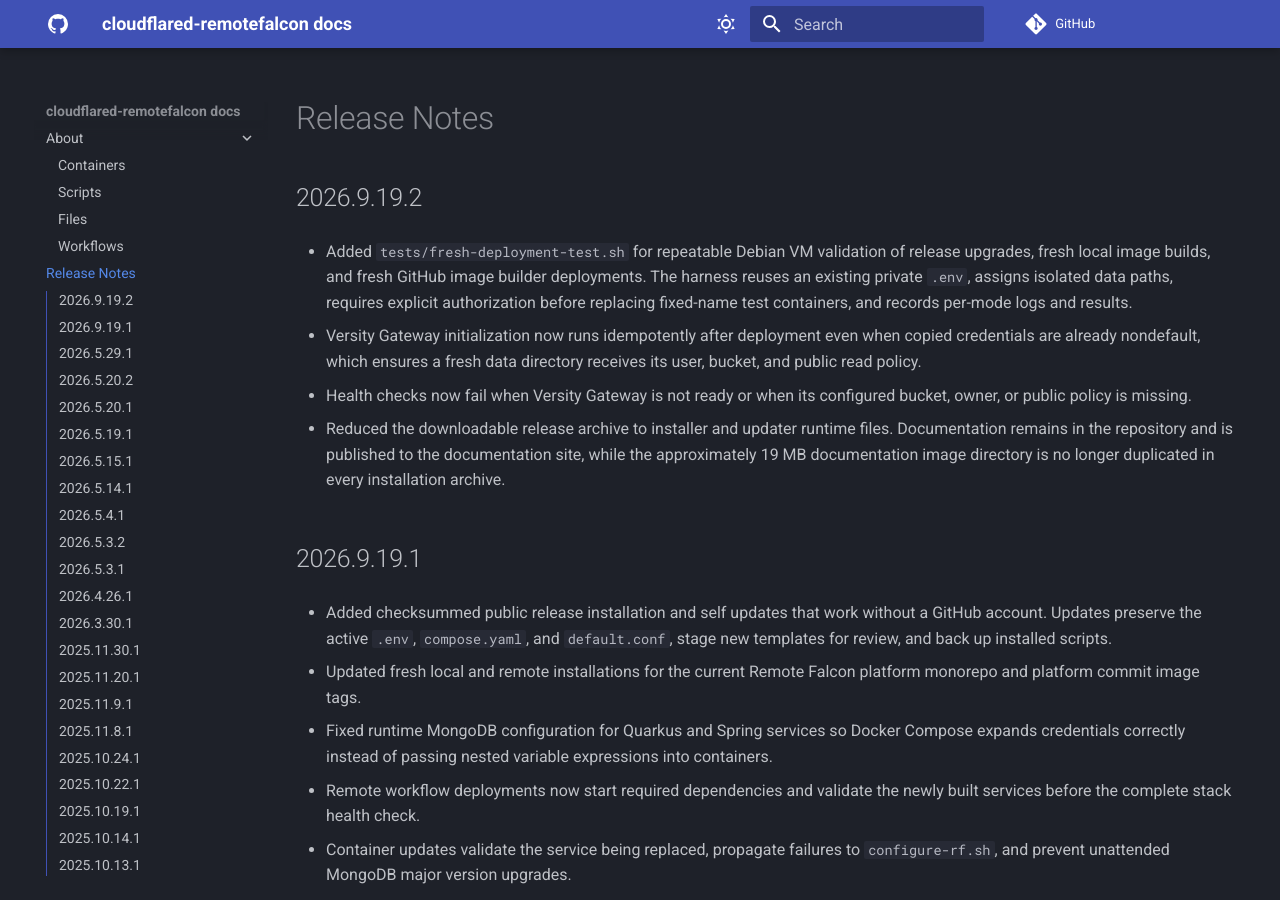
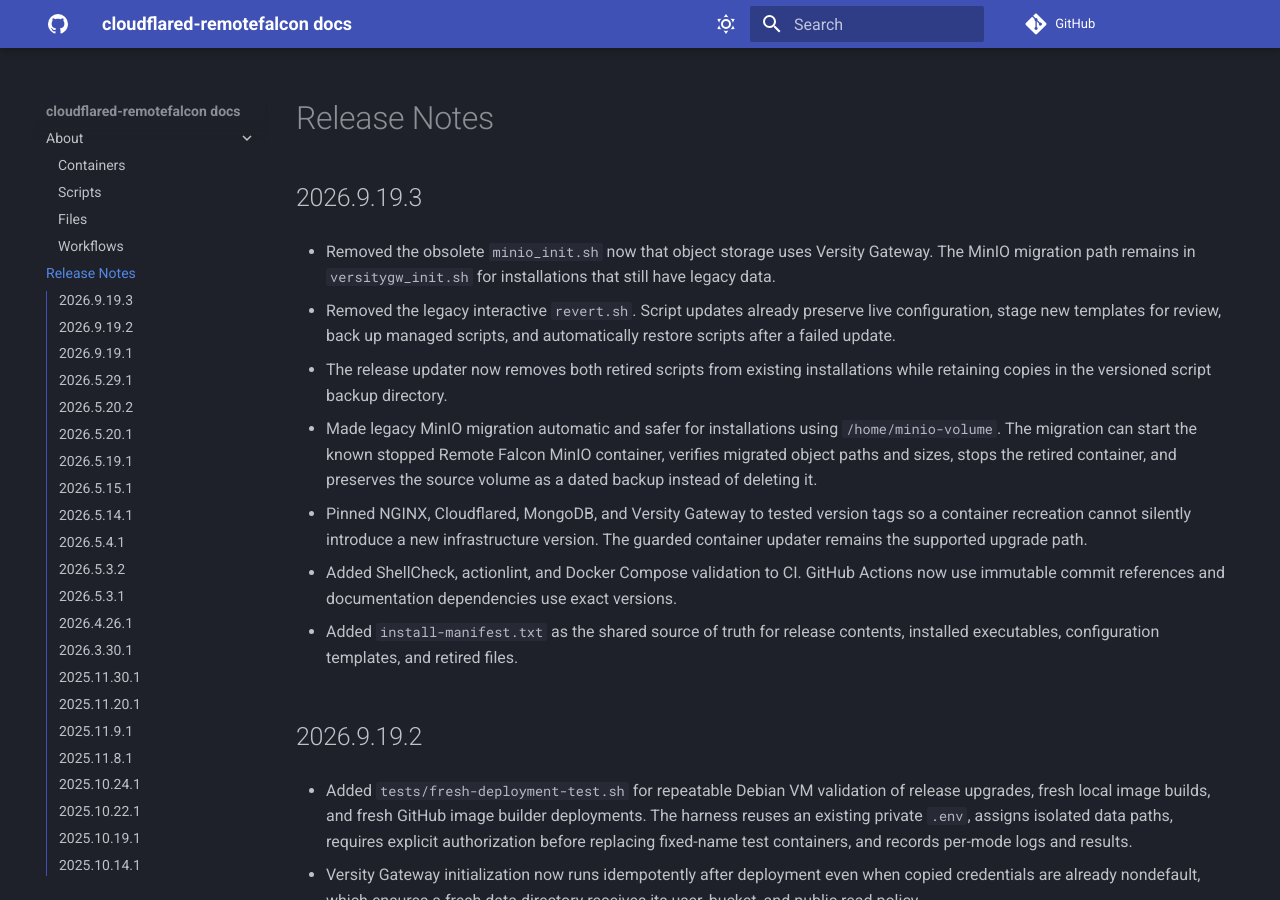
Before and after one commit to Ne0n09/cloudflared-remotefalcon, an MkDocs documentation site: the page built from docs/release-notes.md, in a window 1280 px wide and 900 px high. Built offline with MkDocs 1.6.1 and Material for MkDocs 9.7.7, drawn with Linux system fonts in a browser that asks for light colours; comment, search, counter and statistics services are not loaded.

Commit message:
Harden release installation and validation

```diff
--- a/docs/release-notes.md
+++ b/docs/release-notes.md
@@ -1,4 +1,20 @@
 # Release Notes
+
+## 2026.9.19.3
+
+- Removed the obsolete `minio_init.sh` now that object storage uses Versity Gateway. The MinIO migration path remains in `versitygw_init.sh` for installations that still have legacy data.
+
+- Removed the legacy interactive `revert.sh`. Script updates already preserve live configuration, stage new templates for review, back up managed scripts, and automatically restore scripts after a failed update.
+
+- The release updater now removes both retired scripts from existing installations while retaining copies in the versioned script backup directory.
+
+- Made legacy MinIO migration automatic and safer for installations using `/home/minio-volume`. The migration can start the known stopped Remote Falcon MinIO container, verifies migrated object paths and sizes, stops the retired container, and preserves the source volume as a dated backup instead of deleting it.
+
+- Pinned NGINX, Cloudflared, MongoDB, and Versity Gateway to tested version tags so a container recreation cannot silently introduce a new infrastructure version. The guarded container updater remains the supported upgrade path.
+
+- Added ShellCheck, actionlint, and Docker Compose validation to CI. GitHub Actions now use immutable commit references and documentation dependencies use exact versions.
+
+- Added `install-manifest.txt` as the shared source of truth for release contents, installed executables, configuration templates, and retired files.
 
 ## 2026.9.19.2
 
--- /dev/null
+++ b/requirements-docs.txt
@@ -0,0 +1,3 @@
+mkdocs-material==9.7.7
+mkdocs-glightbox==0.5.2
+mkdocs-git-revision-date-localized-plugin==1.6.0
```
Also changed, not shown: docs/about/scripts.md (+2 -16 lines), docs/post-install.md (+1 -1 lines), docs/updates.md (+2 -0 lines), install-manifest.txt (added, +24 -0 lines), docs/images/revert.gif (deleted), 13 other files.
